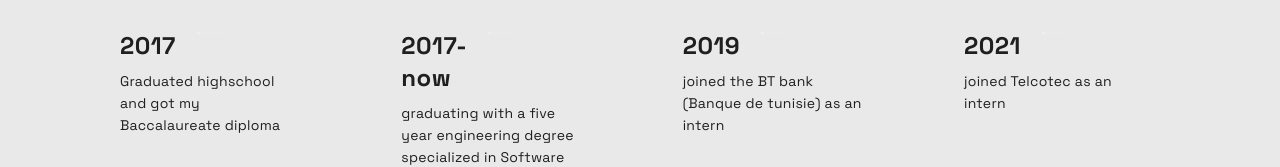
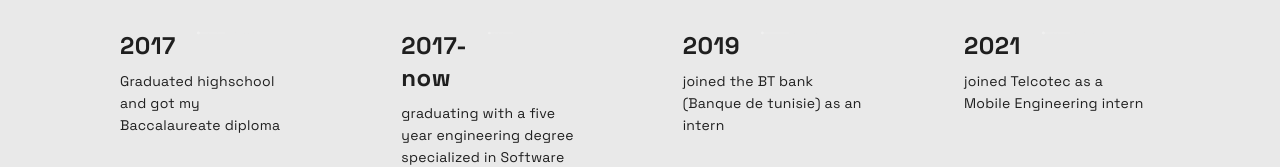
Before and after one commit to dhichem/Portfolio, a Next.js app: page / in a window 1280 px wide. Shown: the part 3847-4014 px from the top of the page. Built offline with nearby package versions, Linux system fonts and the light colour scheme.

Commit message:
updated the CV and constant folder

```diff
--- a/src/constants/constants.js
+++ b/src/constants/constants.js
@@ -56,7 +56,7 @@ export const TimeLineData = [
   { year: 2017, text: 'Graduated highschool and got my Baccalaureate diploma', },
   { year: "2017-now", text: 'graduating with a five year engineering degree specialized in Software Engineering from ESPRIT at Tunis', },
   { year: 2019, text: 'joined the BT bank (Banque de tunisie) as an intern', },
-  { year: 2021, text: 'joined Telcotec as an intern', }
+  { year: 2021, text: 'joined Telcotec as a Mobile Engineering intern', }
 ];
 
 
```
